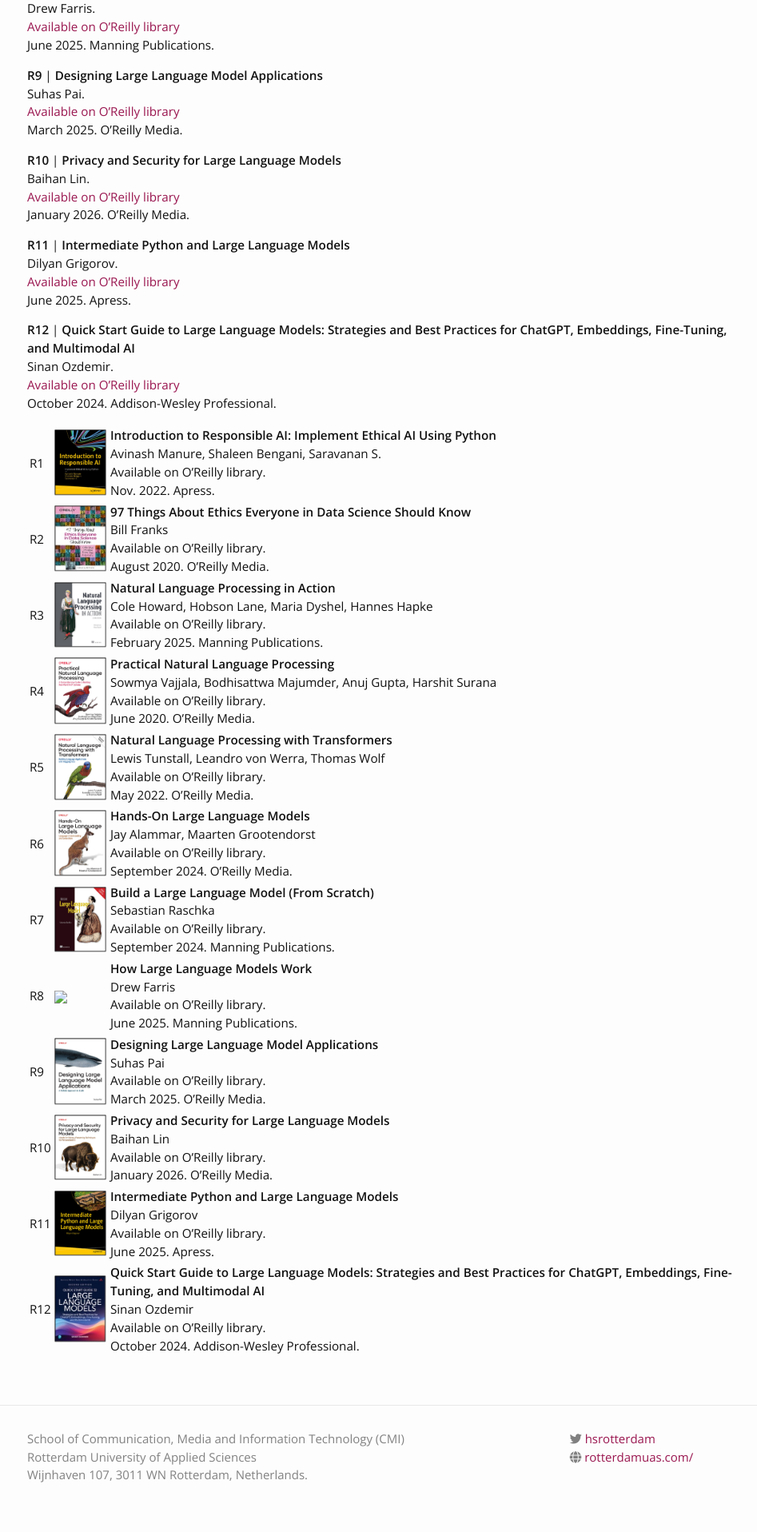
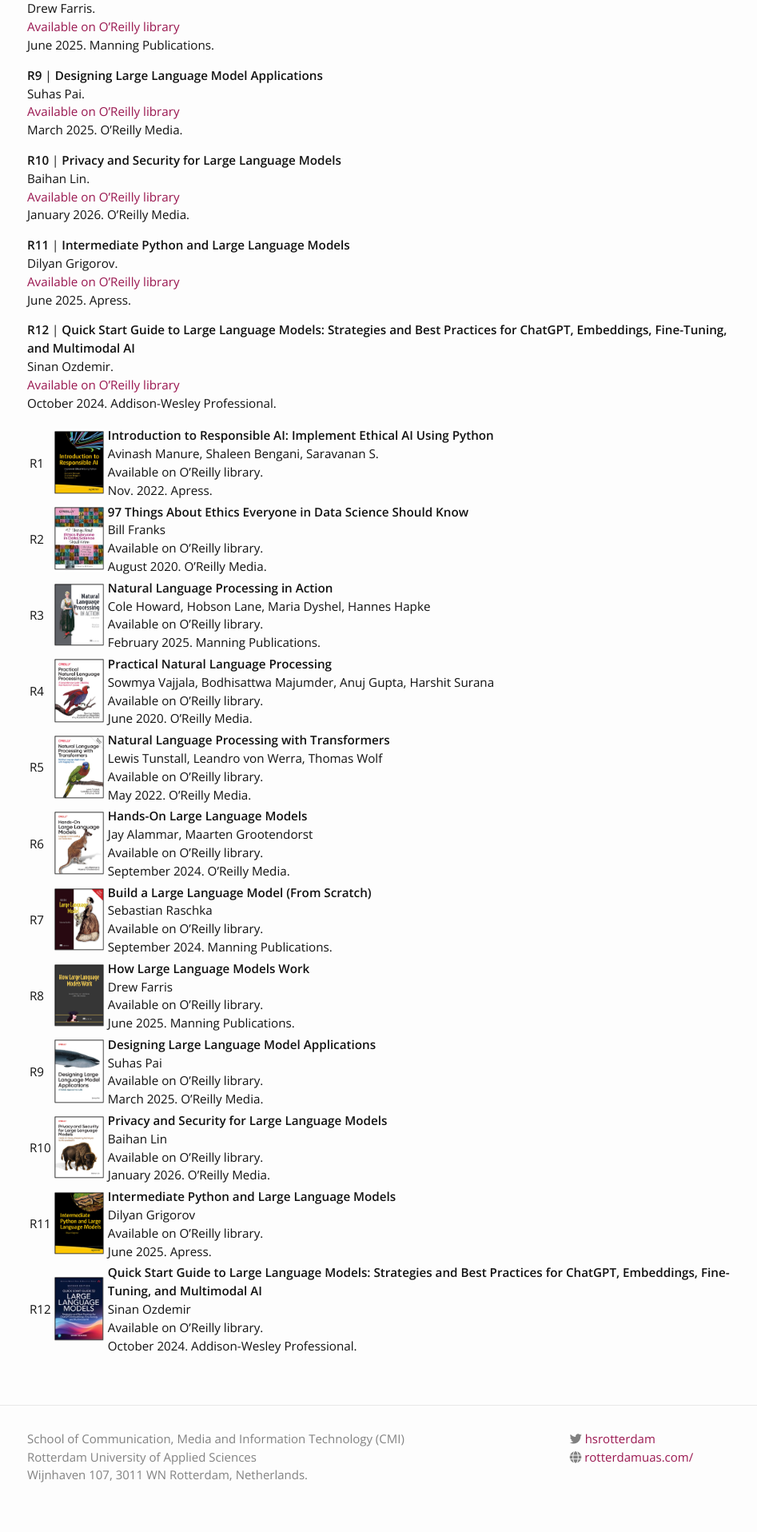
Before and after one commit to BabakBasharirad/llm-engineering, a Jekyll site: the page built from materials.md, in a window 1280 px wide. Shown: the part 1589-3505 px from the top of the page at 80% size, without its empty margins (161-1108 px from the left). Built offline with Jekyll 4.4.1, drawn with Linux system fonts in a browser that asks for light colours; nearby versions of some CDN libraries.

Commit message:
Update readings.yml

```diff
--- a/_data/readings.yml
+++ b/_data/readings.yml
@@ -62,7 +62,7 @@
   library: "O’Reilly library"
   year: "June 2025"
   publisher: "Manning Publications"
-  cover: "/images/refs/r8.png"
+  cover: "/_images/refs/r8.png"
 
 - ref: R9
   title: "Designing Large Language Model Applications"
```
